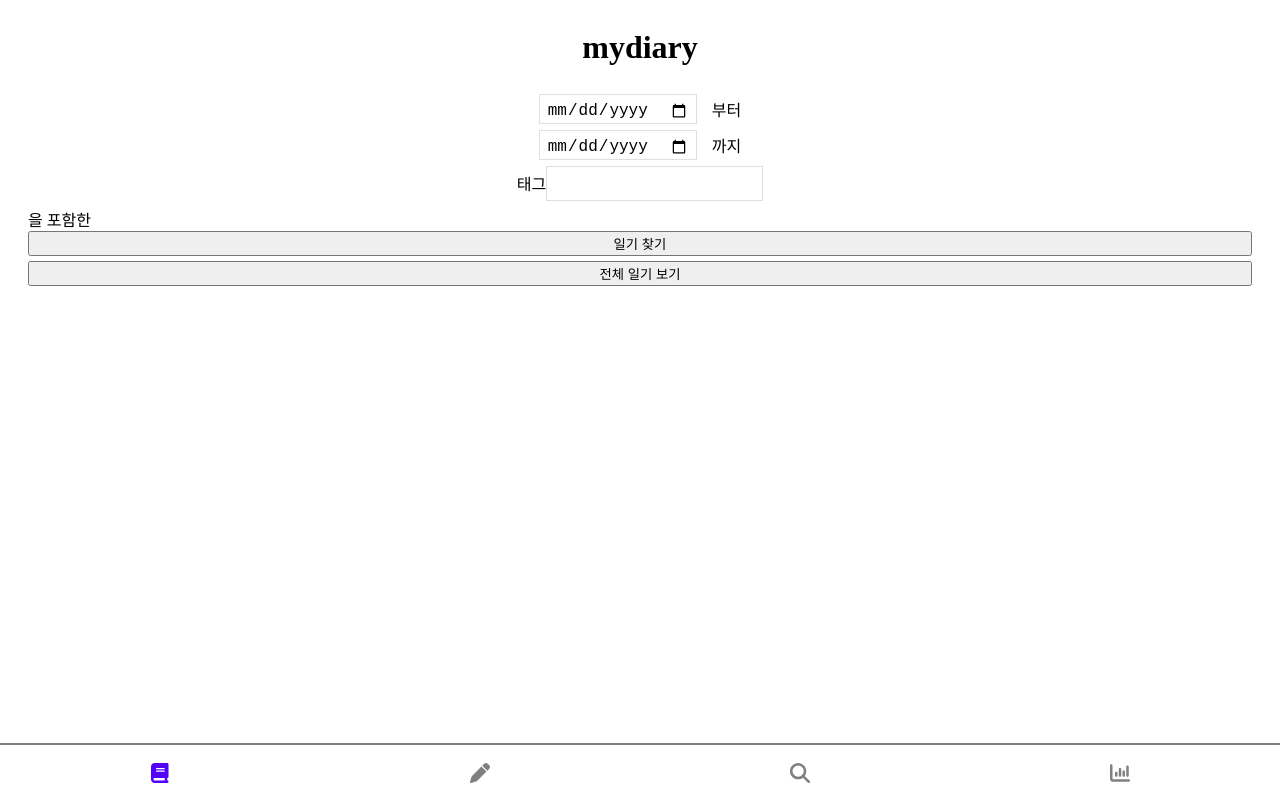
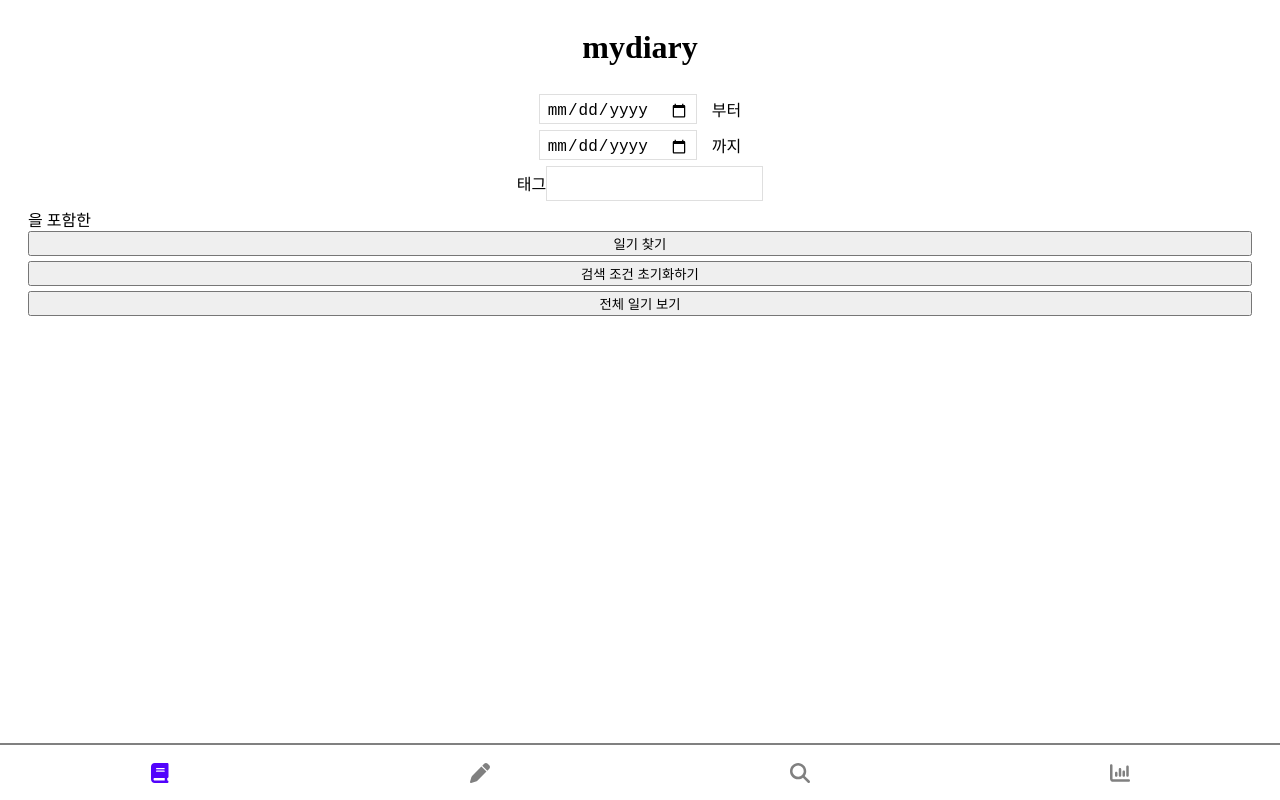
Before and after one commit to purple402/mydiary, a React (Create React App) app: page /search in a window 1280 px wide. Built offline with nearby package versions, Linux system fonts and the light colour scheme.

Commit message:
Create handleResctBtn() in Search.tsx

```diff
--- a/src/screens/Search.tsx
+++ b/src/screens/Search.tsx
@@ -155,6 +155,15 @@ function Search() {
     navigate('/');
   }
 
+  function handleResetBtn(): void {
+    setInputs({
+      startDate: '',
+      endDate: '',
+      tags: [],
+    });
+    setSearchResult(null);
+  }
+
   return (
     <div>
       <Title />
@@ -178,6 +187,9 @@ function Search() {
             <StyledButton type="submit" onClick={(e) => handleSubmit(e)}>
               일기 찾기
             </StyledButton>
+            <StyledButton type="button" onClick={() => handleResetBtn()}>
+              검색 조건 초기화하기
+            </StyledButton>
             <StyledButton type="button" onClick={() => handleCancelBtn()}>
               전체 일기 보기
             </StyledButton>
```
